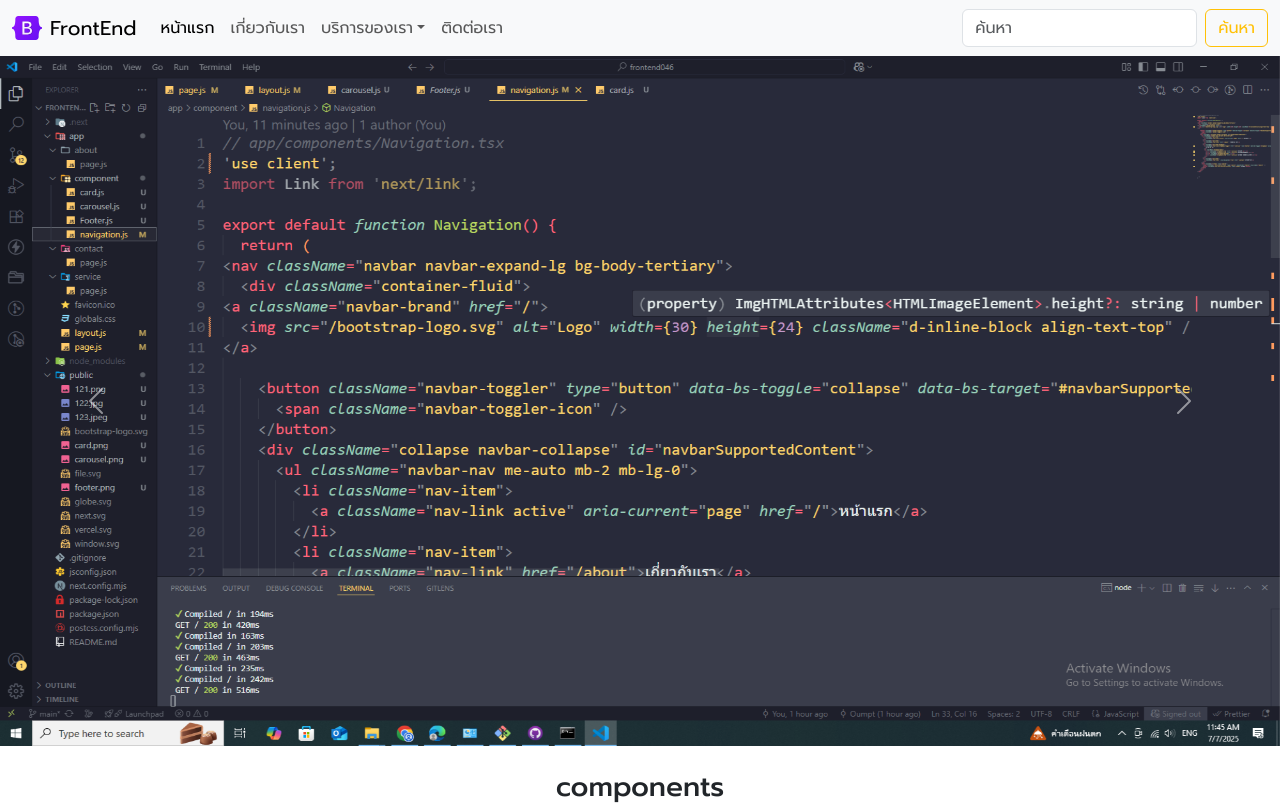
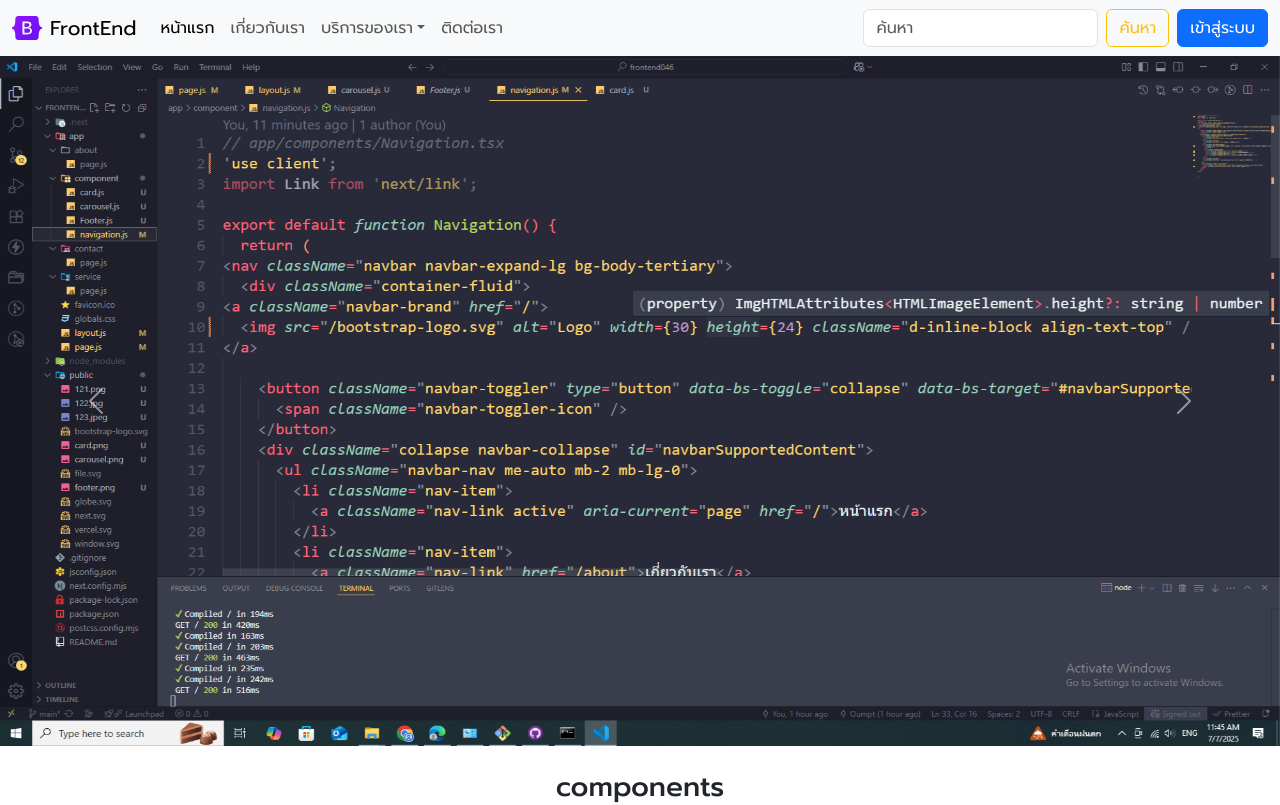
Before and after one commit to Oumpt/frontend046, a Next.js app: page / in a window 1280 px wide. Shown: the top 805 px of the page. Built offline with nearby package versions, Linux system fonts and the light colour scheme.

Commit message:
Update navigation.js

```diff
--- a/app/component/navigation.js
+++ b/app/component/navigation.js
@@ -38,6 +38,9 @@ export default function Navbar() {
         <input className="form-control me-2" type="search" placeholder="ค้นหา" aria-label="Search" />
         <button className="btn btn-outline-warning" type="submit">ค้นหา</button>
       </form>
+      <div className="ms-2">
+          <a href="\login" className="btn btn-primary " tabIndex={-1} role="button" >เข้าสู่ระบบ</a></div>
+
     </div>
   </div>
 </nav>
```
